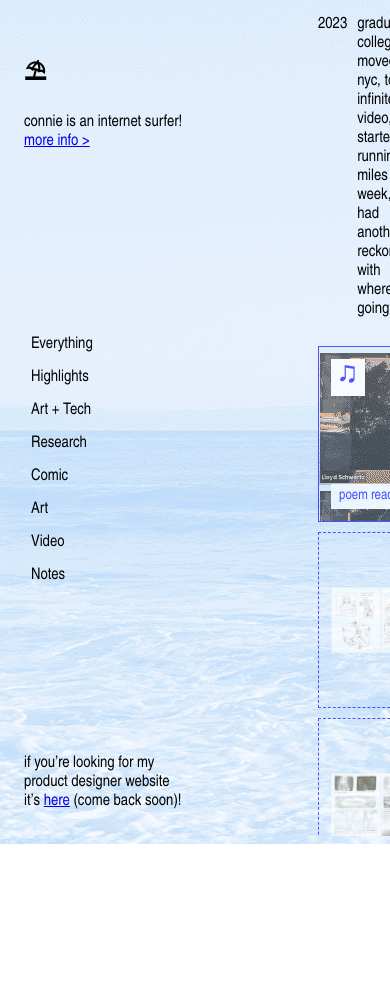
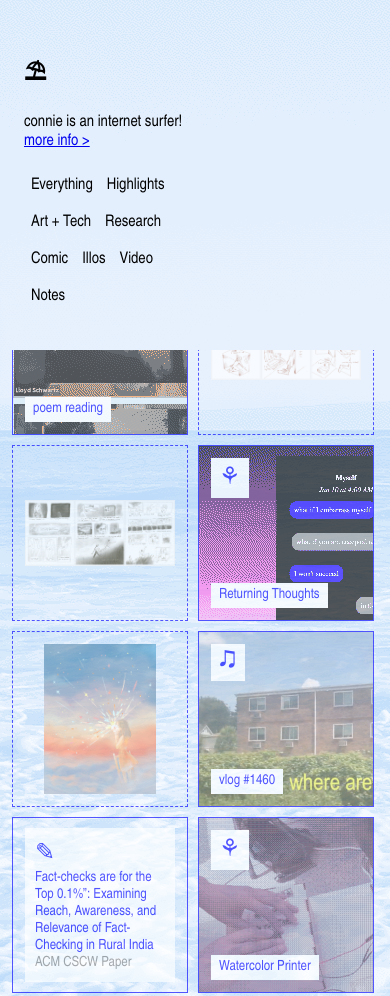
Before and after one commit to connieliu0/conniesurf, a plain HTML site: page index.html in a window 390 px wide. Shown: the top 996 px of the page. Before the commit the page ends 844 px from the top, so only its background shows below. Drawn offline with Linux system fonts and the light colour scheme.

Commit message:
responsiveness + dynamic headers

```diff
--- a/data.json
+++ b/data.json
@@ -1,4 +1,16 @@
 {
+  "header": [
+    {
+      "all": "everything that I ever made!",
+      "⚘": "we at the intersection of art and technology (?)",
+      "highlights": "top 5 items of the year",
+      "✎": "research I did under Professor Aditya Vashishtha",
+      "comic": "abstract my thoughts even further",
+      "illos": "always searching for something",
+      "♫": "you remember too much; but where can I put it down?",
+      "✉": "connect the dots"
+    }
+  ],
   "objects": [
     {
       "year": "2023",
@@ -21,7 +33,7 @@
             "src": "./image/cover/comic1.jpeg",
             "alt": "comic"
           },
-          "featured": "yes",
+          "featured": "highlights",
           "link": ""
         },
         {
@@ -31,7 +43,7 @@
             "src": "./image/cover/comic2.jpeg",
             "alt": "comic"
           },
-          "featured": "yes",
+          "featured": "highlights",
           "link": ""
         },
         {
@@ -41,17 +53,17 @@
             "src": "./image/cover/taper.png",
             "alt": "generative art"
           },
-          "featured": "yes",
+          "featured": "highlights",
           "link": "https://taper.badquar.to/11/returning_thoughts.html"
         },
         {
-          "type": "art",
+          "type": "illos",
           "title": "",
           "cover": {
             "src": "./image/cover/worm.png",
             "alt": ""
           },
-          "featured": "yes",
+          "featured": "highlights",
           "link": ""
         },
         {
@@ -71,7 +83,7 @@
             "src": "ACM CSCW Paper",
             "alt": ""
           },
-          "featured": "yes",
+          "featured": "highlights",
           "link": "https://drive.google.com/file/d/1-M5135iIvryrAhIIVdbmFt6He5aLGpRe/view?usp=sharing"
         },
         {
@@ -81,7 +93,7 @@
             "src": "./image/cover/printer.png",
             "alt": "watercolor printer"
           },
-          "featured": "yes",
+          "featured": "highlights",
           "link": "https://www.youtube.com/watch?v=z2-qOuOYdPk&t=42s&ab_channel=ConnieLiu"
         },
         {
@@ -91,7 +103,7 @@
             "src": "Maybe I like how illogical it is. How slow and messy and how the outcome really doesn’t feel worth it.",
             "alt": ""
           },
-          "featured": "yes",
+          "featured": "highlights",
           "link": "https://corny.substack.com/p/on-slowness"
         }
       ]
@@ -107,7 +119,7 @@
             "src": "Maybe this is why I like portfolio websites so much.",
             "alt": ""
           },
-          "featured": "yes",
+          "featured": "highlights",
           "link": "https://corny.substack.com/p/on-the-web-as-a-metaphor"
         },
         {
@@ -117,7 +129,7 @@
             "src": "How much data was my entire life? 2TB? 4?",
             "alt": ""
           },
-          "featured": "yes",
+          "featured": "highlights",
           "link": "https://corny.substack.com/p/on-collecting-and-saving-the-past"
         }
       ]
--- a/index.html
+++ b/index.html
@@ -17,23 +17,28 @@
       </div>
       <div class="filter-buttons">
         <button onclick="filterGallery('all')" id="all">Everything</button>
-        <button onclick="filterGallery('yes')" id="yes">Highlights</button>
+        <button onclick="filterGallery('highlights')" id="highlights">
+          Highlights
+        </button>
         <button onclick="filterGallery('⚘')" id="⚘">Art + Tech</button>
         <button onclick="filterGallery('✎')" id="✎">Research</button>
         <button onclick="filterGallery('comic')" id="comic">Comic</button>
-        <button onclick="filterGallery('art')" id="art">Art</button>
+        <button onclick="filterGallery('illos')" id="illos">Illos</button>
         <button onclick="filterGallery('♫')" id="♫">Video</button>
         <button onclick="filterGallery('✉')" id="✉">Notes</button>
       </div>
-      <div>
+      <div id="aside">
         if you’re looking for my product designer website it’s
         <a href="connie-liu.me" target="_blank">here</a> (come back soon)!
       </div>
     </div>
-
-    <p id="cat"></p>
-    <p id="desc"></p>
-    <div id="gallery"></div>
+    <div class="col">
+      <div class="line">
+        <p id="cat"></p>
+        <em><p id="desc"></p></em>
+      </div>
+      <div id="gallery"></div>
+    </div>
     <script src="script.js"></script>
   </body>
 </html>
--- a/script.js
+++ b/script.js
@@ -1,4 +1,7 @@
 // script.js
+let texts = {};
+const cat = document.getElementById("cat");
+const desc = document.getElementById("desc");
 document.addEventListener("DOMContentLoaded", function () {
   // Fetch JSON data
 
@@ -6,11 +9,13 @@ document.addEventListener("DOMContentLoaded", function () {
     .then((response) => response.json())
     .then((data) => {
       // Generate UI components
+      texts = data.header;
+      console.log(texts);
       const gallery = document.getElementById("gallery");
       data.objects.forEach((item) => {
         const itemElement = document.createElement("div");
         itemElement.innerHTML = `<p>${item.year}</p><p>${item.desc}</p>`;
-        itemElement.className = "container line yes";
+        itemElement.className = "container line highlights";
         gallery.appendChild(itemElement);
         const galleries = item.gallery;
         galleries.forEach((card) => {
@@ -23,11 +28,13 @@ document.addEventListener("DOMContentLoaded", function () {
           if (card.type == "♫" || card.type == "⚘") {
             anchorElement.style.backgroundImage = "url(" + card.cover.src + ")";
             anchorElement.innerHTML = `<p class="type">${card.type}</p><p class="title">${card.title}</p>`;
-          } else if (card.type == "comic" || card.type == "art") {
+          } else if (card.type == "comic" || card.type == "illos") {
             anchorElement.innerHTML = `<img src=${card.cover.src} class="zoomable"></img>`;
           } else {
             anchorElement.innerHTML = `<div class="text"><p class="type">${card.type}</p><p class="title">${card.title}</p><p class="desc">${card.cover.src}</p></div>`;
           }
+          cat.innerHTML = "all";
+          desc.innerHTML = texts[0]["all"];
           // anchorElement.appendChild(galElement);
           gallery.appendChild(anchorElement);
         });
@@ -40,6 +47,9 @@ function filterGallery(category) {
   // var chosen = document.getElementById(category);
   // chosen.classList.add("active");
   items.forEach((item) => {
+    cat.innerHTML = category;
+    desc.innerHTML = texts[0][category];
+    console.log(texts[category]);
     if (category === "all" || item.classList.contains(category)) {
       item.style.display = "flex";
       // bodyElement.style.backgroundImage = "none"; // Change background color
--- a/styles.css
+++ b/styles.css
@@ -15,6 +15,15 @@ body{
 .type{
   font-size: 24px;
 }
+.col{
+  display:flex;
+  flex-direction:column;
+  overflow-y: auto;
+overflow-x: hidden;
+height: 99vh;
+padding-left: 80px;
+padding-right: 80px;
+}
 #gallery {
   display: flex;
 flex-direction: row;
@@ -23,11 +32,6 @@ gap: 10px;
 align-self: stretch;
 flex-grow: 1;
 flex-wrap: wrap;
-overflow-y: auto;
-overflow-x: hidden;
-height: 99vh;
-padding-left: 80px;
-padding-right: 80px;
 }
 /* .grid{
   display: flex;
@@ -108,7 +112,7 @@ border: 1px dashed blue;
 .zoomable:hover {
   transform: scale(5); /* Zoom in on hover (adjust the scale factor as needed) */
   z-index: 1;
-  transform-origin: 50% 25%;
+  transform-origin: 10% 25%;
 }
 .text{
   background: #FFF;
@@ -152,3 +156,22 @@ flex-shrink: 0;
   max-width: 100%;
   max-height: 100%;
 }
+
+@media only screen and (max-width: 40em) {
+  body{
+    flex-direction: column;
+  }
+  .col{
+    padding-left:12px;
+    padding-right:12px;
+    justify-content: center;
+  }
+  .filter-buttons{
+    display:flex;
+    flex-direction: row;
+    flex-wrap:wrap;
+  }
+  #aside{
+    display:none;
+  }
+}
```
